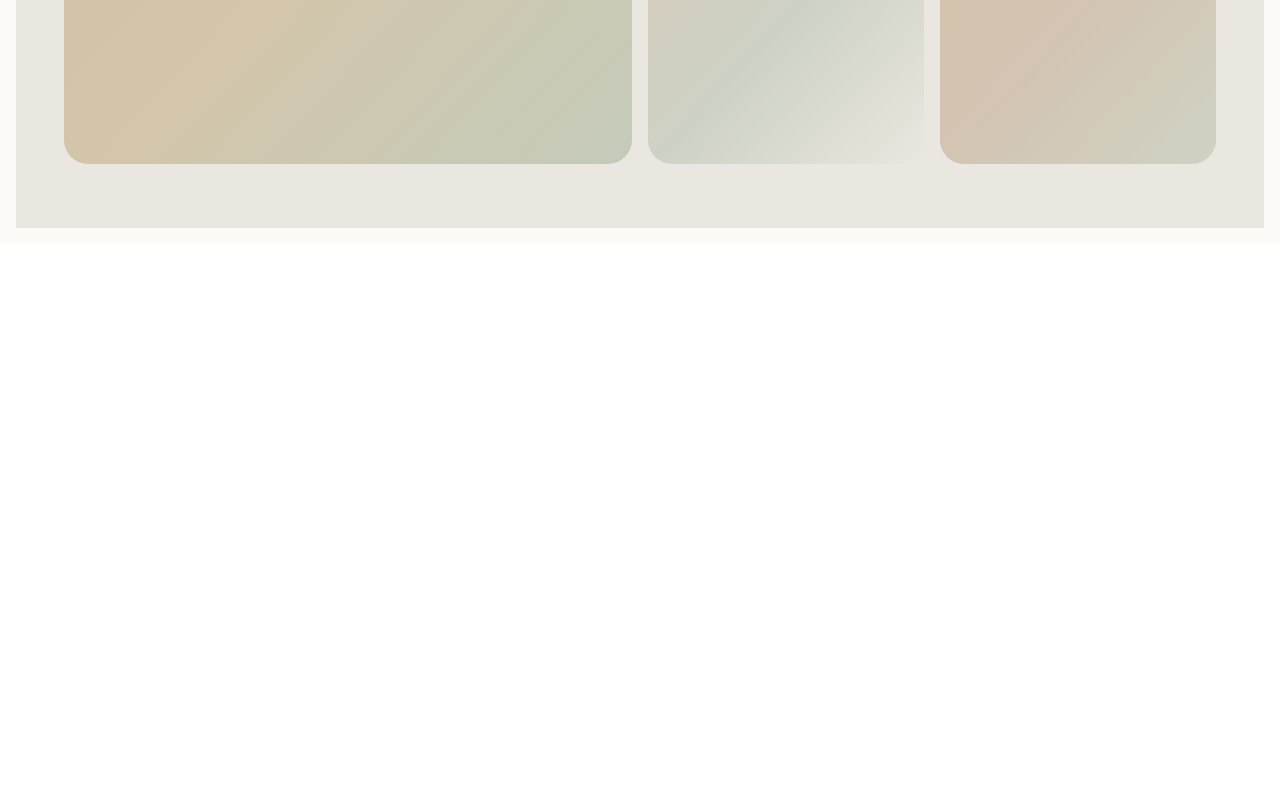
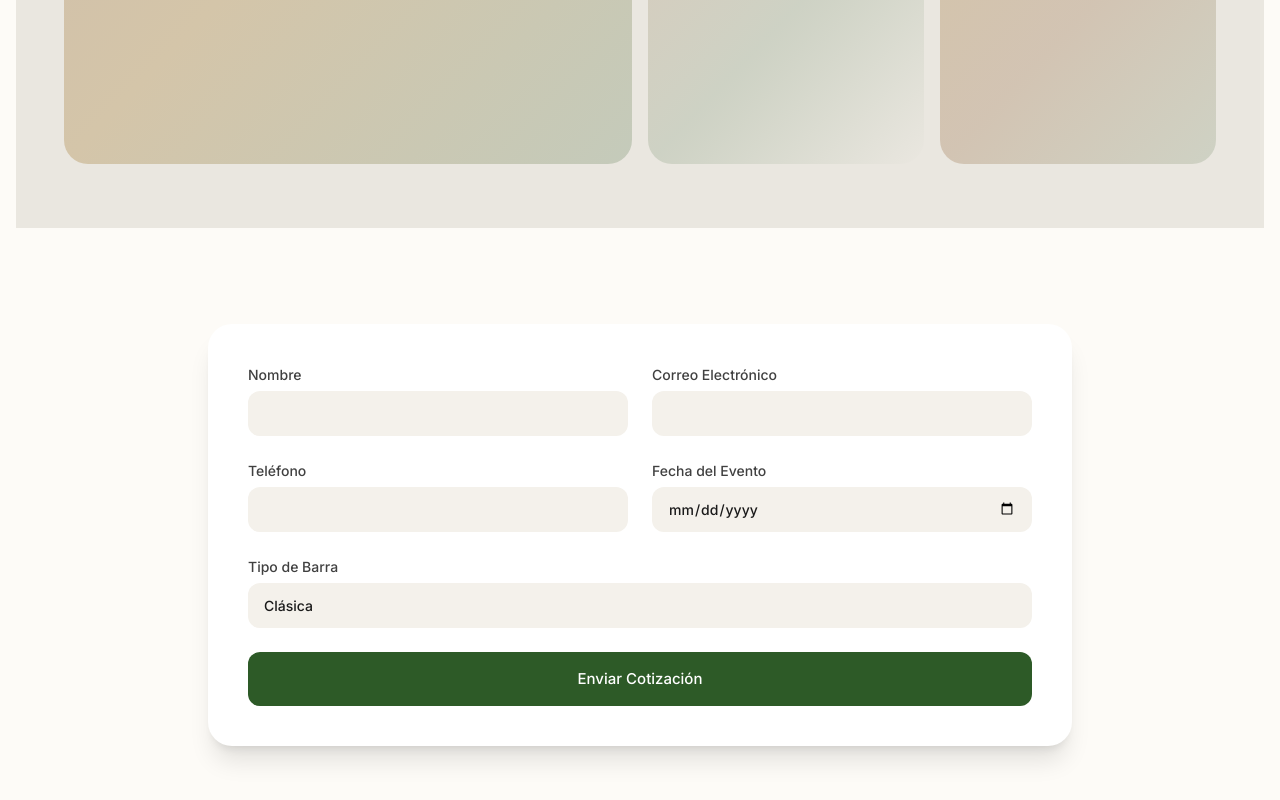
Before and after one commit to JeremiasBustos02/entre-tragos-v2, a React (Vite) app: page / in a window 1280 px wide. Shown: the part 2404-3204 px from the top of the page. Before the commit the page ends 2648 px from the top, so only its background shows below. Built offline with nearby package versions, Linux system fonts and the light colour scheme.

Commit message:
feat: formulario de contacto

```diff
--- a/src/App.tsx
+++ b/src/App.tsx
@@ -1,4 +1,5 @@
 import AboutSection from './app/components/AboutSection';
+import ContactForm from './app/components/ContactForm';
 import GallerySection from './app/components/GallerySection';
 import HeroSection from './app/components/HeroSection';
 import Navbar from './app/components/Navbar';
@@ -14,6 +15,7 @@ function App() {
       </main>
       <AboutSection />
       <GallerySection />
+      <ContactForm />
     </div>
   );
 }
--- /dev/null
+++ b/src/app/components/ContactForm.tsx
@@ -0,0 +1,124 @@
+import { useState, type ChangeEvent, type FormEvent } from 'react';
+import { Loader2 } from 'lucide-react';
+
+import { BAR_TYPES } from '../types/contact';
+import type { FormState } from '../types/contact';
+
+const INITIAL_FORM_STATE: FormState = {
+  name: '',
+  email: '',
+  phone: '',
+  eventDate: '',
+  barType: 'clasica',
+};
+
+export default function ContactForm() {
+  const [formData, setFormData] = useState<FormState>(INITIAL_FORM_STATE);
+  const [isSubmitting, setIsSubmitting] = useState(false);
+
+  const handleInputChange = (
+    e: ChangeEvent<HTMLInputElement | HTMLSelectElement>,
+  ) => {
+    const { name, value } = e.target;
+    setFormData((prev) => ({ ...prev, [name]: value }));
+  };
+
+  const handleSubmit = (e: FormEvent<HTMLFormElement>) => {
+    e.preventDefault();
+    setIsSubmitting(true);
+
+    setTimeout(() => {
+      setFormData(INITIAL_FORM_STATE);
+      setIsSubmitting(false);
+    }, 2000);
+  };
+
+  return (
+    <section id="contacto" className="py-24 bg-[#FDFBF7] max-w-4xl mx-auto px-4">
+      <div className="bg-white rounded-3xl shadow-xl p-6 sm:p-10">
+        <form onSubmit={handleSubmit} noValidate aria-busy={isSubmitting}>
+          <div className="grid grid-cols-1 sm:grid-cols-2 gap-6">
+            <label className="flex flex-col gap-1.5 text-[14px] font-medium text-neutral-700">
+              Nombre
+              <input
+                type="text"
+                name="name"
+                value={formData.name}
+                onChange={handleInputChange}
+                required
+                className="bg-[#F4F1EB] rounded-xl px-4 py-3 w-full focus:ring-2 focus:ring-[#2D5A27]/50 focus:outline-none text-[14px] text-[#1A1A1A]"
+              />
+            </label>
+
+            <label className="flex flex-col gap-1.5 text-[14px] font-medium text-neutral-700">
+              Correo Electrónico
+              <input
+                type="email"
+                name="email"
+                value={formData.email}
+                onChange={handleInputChange}
+                required
+                className="bg-[#F4F1EB] rounded-xl px-4 py-3 w-full focus:ring-2 focus:ring-[#2D5A27]/50 focus:outline-none text-[14px] text-[#1A1A1A]"
+              />
+            </label>
+
+            <label className="flex flex-col gap-1.5 text-[14px] font-medium text-neutral-700">
+              Teléfono
+              <input
+                type="tel"
+                name="phone"
+                value={formData.phone}
+                onChange={handleInputChange}
+                required
+                className="bg-[#F4F1EB] rounded-xl px-4 py-3 w-full focus:ring-2 focus:ring-[#2D5A27]/50 focus:outline-none text-[14px] text-[#1A1A1A]"
+              />
+            </label>
+
+            <label className="flex flex-col gap-1.5 text-[14px] font-medium text-neutral-700">
+              Fecha del Evento
+              <input
+                type="date"
+                name="eventDate"
+                value={formData.eventDate}
+                onChange={handleInputChange}
+                required
+                className="bg-[#F4F1EB] rounded-xl px-4 py-3 w-full focus:ring-2 focus:ring-[#2D5A27]/50 focus:outline-none text-[14px] text-[#1A1A1A]"
+              />
+            </label>
+
+            <label className="flex flex-col gap-1.5 text-[14px] font-medium text-neutral-700 sm:col-span-2">
+              Tipo de Barra
+              <select
+                name="barType"
+                value={formData.barType}
+                onChange={handleInputChange}
+                className="bg-[#F4F1EB] rounded-xl px-4 py-3 w-full focus:ring-2 focus:ring-[#2D5A27]/50 focus:outline-none text-[14px] text-[#1A1A1A] appearance-none cursor-pointer"
+              >
+                {BAR_TYPES.map((bar) => (
+                  <option key={bar.value} value={bar.value}>
+                    {bar.label}
+                  </option>
+                ))}
+              </select>
+            </label>
+
+            <button
+              type="submit"
+              disabled={isSubmitting}
+              className="col-span-1 sm:col-span-2 bg-[#2D5A27] text-white rounded-xl py-4 flex items-center justify-center gap-2 text-[15px] font-medium hover:bg-[#244a1f] transition-colors disabled:opacity-70 disabled:cursor-not-allowed"
+            >
+              {isSubmitting ? (
+                <>
+                  <Loader2 className="w-5 h-5 animate-spin" aria-hidden="true" />
+                  Enviando...
+                </>
+              ) : (
+                'Enviar Cotización'
+              )}
+            </button>
+          </div>
+        </form>
+      </div>
+    </section>
+  );
+}
--- /dev/null
+++ b/src/app/types/contact.ts
@@ -0,0 +1,12 @@
+export interface FormState {
+  name: string;
+  email: string;
+  phone: string;
+  eventDate: string;
+  barType: 'clasica' | 'premium';
+}
+
+export const BAR_TYPES = [
+  { value: 'clasica' as const, label: 'Clásica' },
+  { value: 'premium' as const, label: 'Premium' },
+];
```
